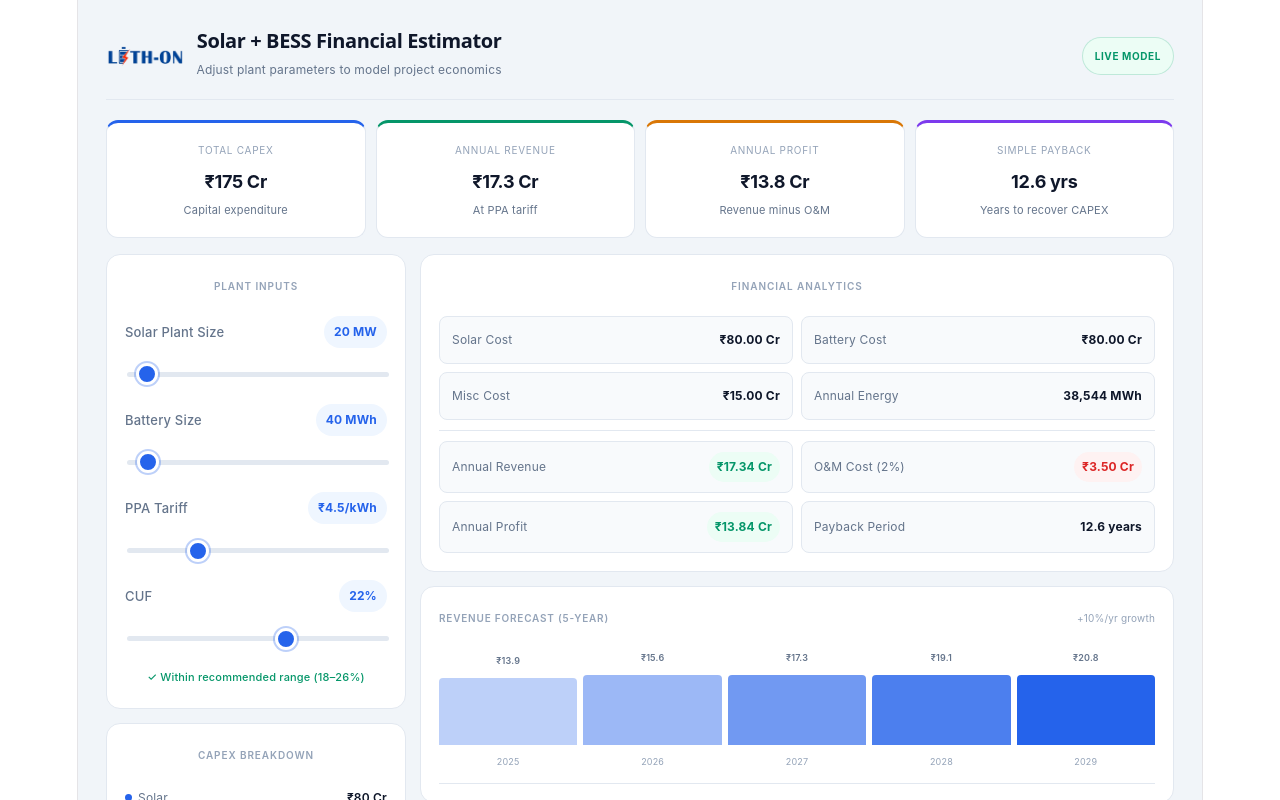
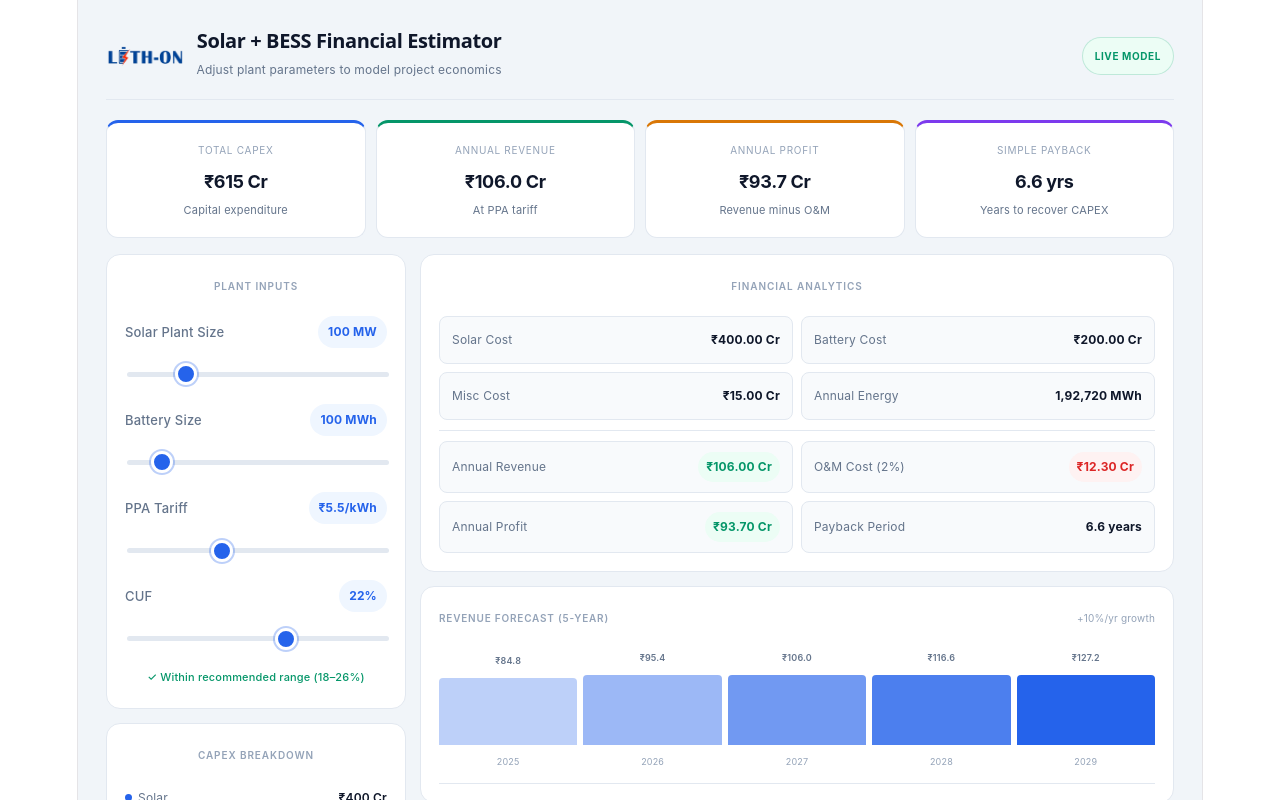
Before and after one commit to KSENGAR1/solar-bess-estimator, a React (Vite) app: page / in a window 1280 px wide. Shown: the top 800 px of the page. Built offline with nearby package versions, Linux system fonts and the light colour scheme.

Commit message:
updatedprestvalues

```diff
--- a/src/App.jsx
+++ b/src/App.jsx
@@ -181,9 +181,9 @@ function SectionTitle({ children }) {
 // ─── Main App ─────────────────────────────────────────────────────────────────
 
 export default function App() {
-  const [solarMW,    setSolarMW]    = useState(20);
-  const [batteryMWh, setBatteryMWh] = useState(40);
-  const [ppa,        setPpa]        = useState(4.5);
+  const [solarMW,    setSolarMW]    = useState(100);
+  const [batteryMWh, setBatteryMWh] = useState(100);
+  const [ppa,        setPpa]        = useState(5.5);
   const [cuf,        setCuf]        = useState(22);
 
   const w       = useWindowWidth();
```
